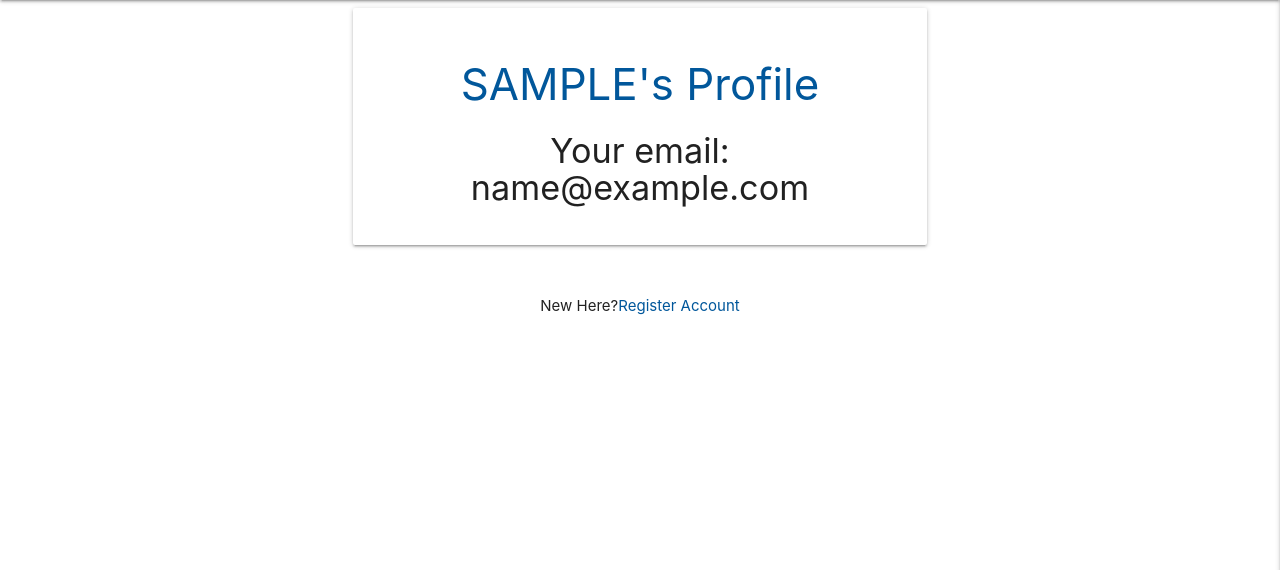
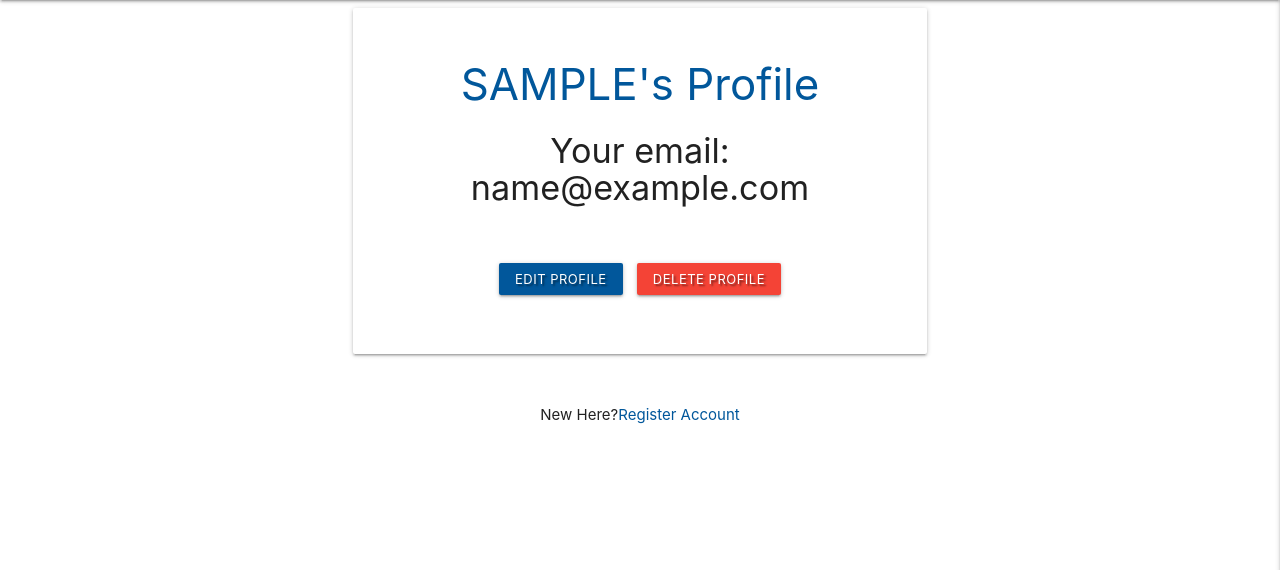
Before and after one commit to IuliiaKonovalova/t_m, a Flask app: page /profile/1 in a window 1280 px wide. Shown: the part 64-634 px from the top of the page. Run offline with Flask 2, Linux system fonts and the light colour scheme; the visitor is signed in with stand-in values (Sample User, id 1); a database or web service that is not in the repository returns one stand-in record (values such as "Sample title"); some libraries are stand-ins or nearby versions.

Commit message:
Add edit and delete profile buttons

```diff
--- a/static/css/style.css
+++ b/static/css/style.css
@@ -43,3 +43,8 @@
 .password_hidden {
   display: none;
 }
+
+.profile_options {
+  padding-top: 2.5rem;
+  padding-bottom: 2rem;
+}
--- a/templates/profile.html
+++ b/templates/profile.html
@@ -11,9 +11,24 @@
       <h4 class="center-align light-grey-text text-darken-4">
         Your email: {{ email }}
       </h4>
+      <div class="card-action center-align profile_options">
+        <a href="" class="btn-small light-blue darken-4 text-shadow">Edit Profile</a>
+        <!-- delete category -->
+        <a class="waves-effect waves-light btn-small red modal-trigger text-shadow" href="#modal1">Delete Profile</a>
+        <div id="modal1" class="modal">
+          <div class="modal-content">
+            <h4 class="blue-text text-darken-4 center-align modal_center">Do you want to delete your Profile?</h4>
+          </div>
+          <div class="modal-footer">
+            <a href="" class="btn-flat light-green-text text-darken-4 shadow_none">Back
+              to
+              Profile</a>
+            <a href="" class="modal-close waves-effect waves-green btn-flat red-text text-accent-4">Delete Profile</a>
+          </div>
+        </div>
+      </div>
     </div>
   </div>
-</div>
 </div>
 
 <div class="row">
```
